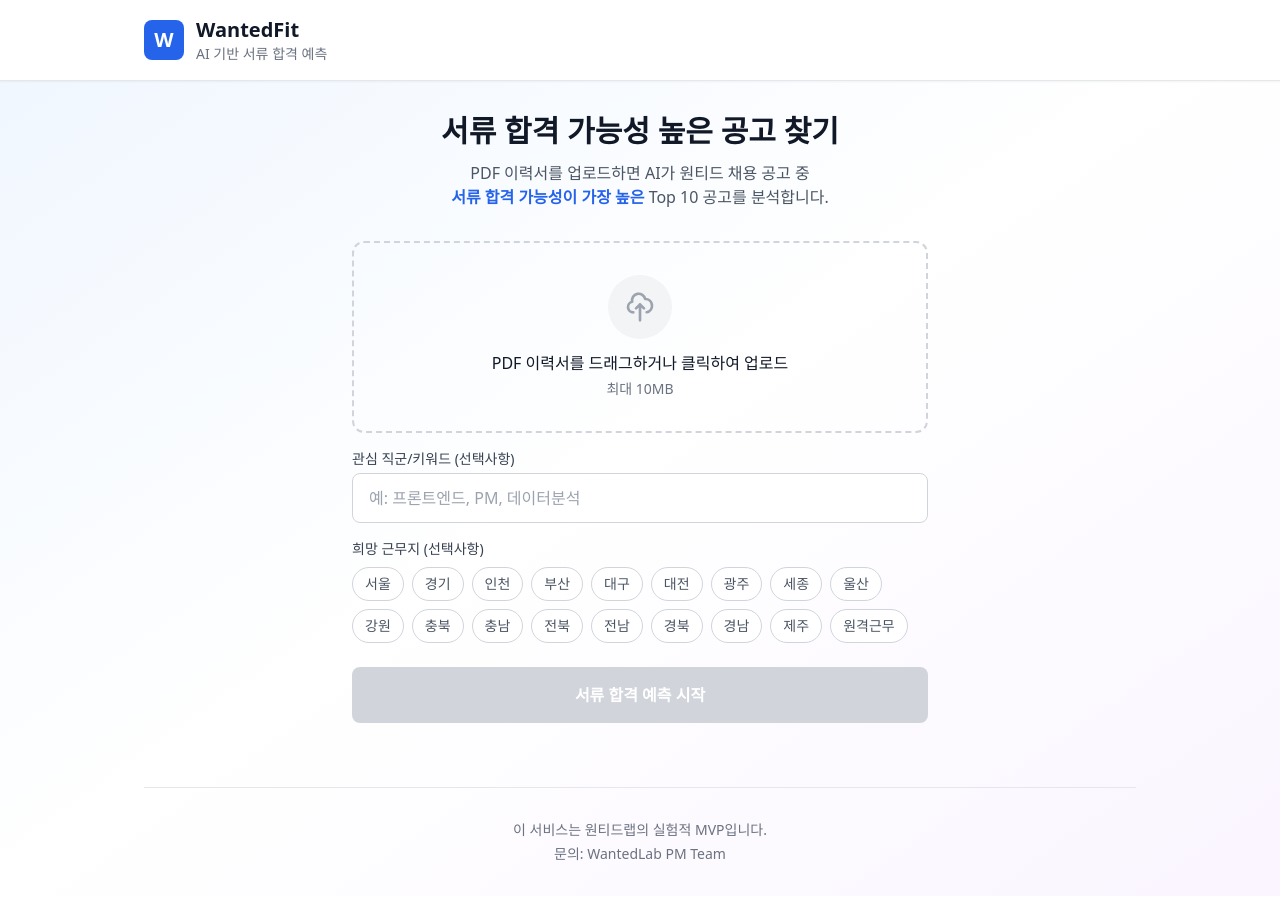
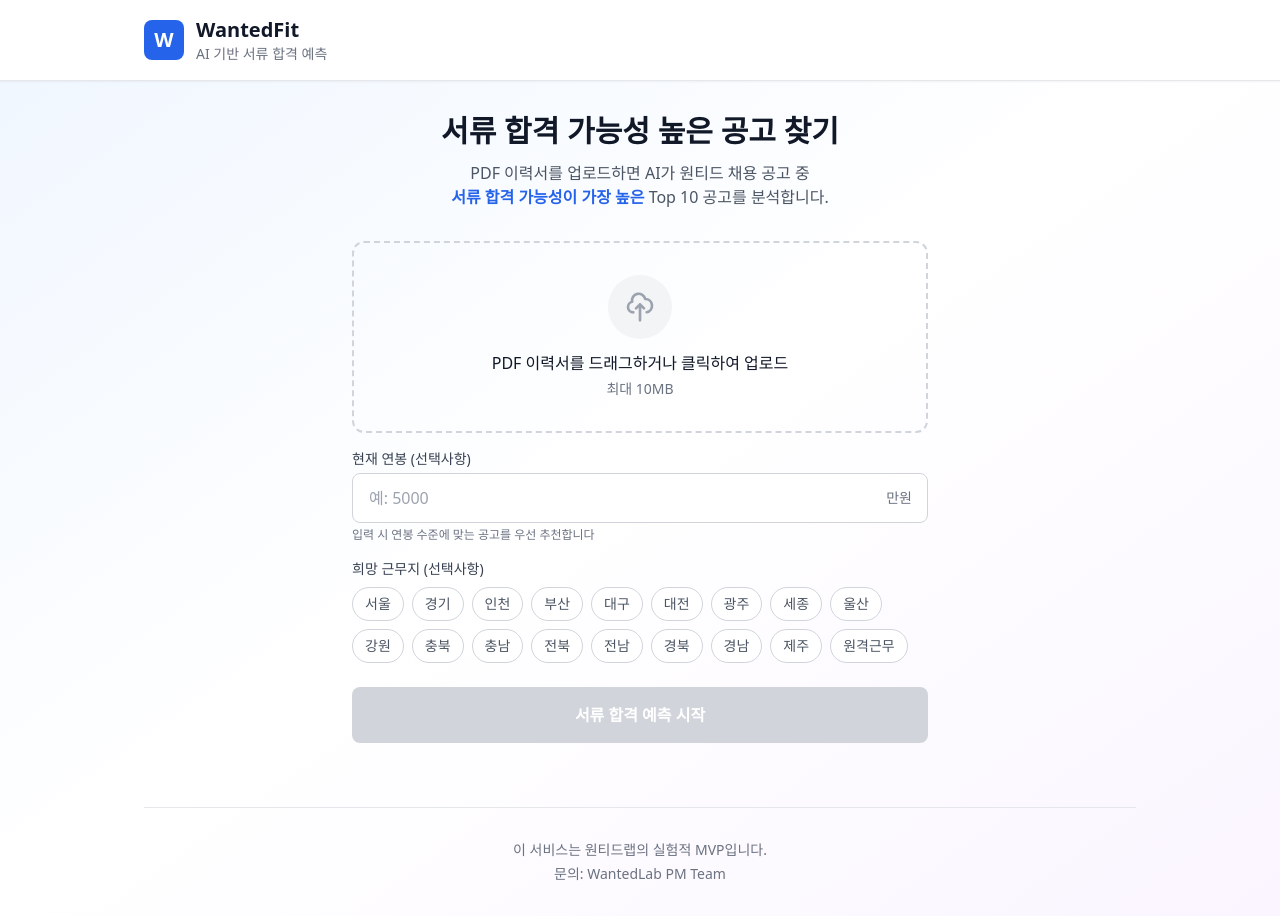
Before and after one commit to faloii/resumerecommend, a Next.js app: page / in a window 1280 px wide. Built offline with nearby package versions, Linux system fonts and the light colour scheme.

Commit message:
Feature: 키워드를 현재 연봉 입력으로 변경

```diff
--- a/src/app/page.tsx
+++ b/src/app/page.tsx
@@ -42,7 +42,7 @@ const LOADING_MESSAGES = [
 
 export default function Home() {
   const [file, setFile] = useState<File | null>(null);
-  const [keyword, setKeyword] = useState('');
+  const [currentSalary, setCurrentSalary] = useState<string>('');
   const [selectedLocations, setSelectedLocations] = useState<string[]>([]);
   const [loading, setLoading] = useState(false);
   const [loadingMessageIndex, setLoadingMessageIndex] = useState(0);
@@ -123,8 +123,8 @@ export default function Home() {
     try {
       const formData = new FormData();
       formData.append('resume', file);
-      if (keyword) {
-        formData.append('keyword', keyword);
+      if (currentSalary) {
+        formData.append('currentSalary', currentSalary);
       }
       if (selectedLocations.length > 0) {
         formData.append('preferredLocations', JSON.stringify(selectedLocations));
@@ -263,19 +263,23 @@ export default function Home() {
               )}
             </div>
 
-            {/* Keyword Input */}
+            {/* Current Salary Input */}
             <div className="mt-4">
-              <label htmlFor="keyword" className="block text-sm font-medium text-gray-700 mb-1">
-                관심 직군/키워드 (선택사항)
+              <label htmlFor="salary" className="block text-sm font-medium text-gray-700 mb-1">
+                현재 연봉 (선택사항)
               </label>
-              <input
-                id="keyword"
-                type="text"
-                value={keyword}
-                onChange={(e) => setKeyword(e.target.value)}
-                placeholder="예: 프론트엔드, PM, 데이터분석"
-                className="w-full px-4 py-3 border border-gray-300 rounded-lg focus:ring-2 focus:ring-blue-500 focus:border-blue-500 outline-none"
-              />
+              <div className="relative">
+                <input
+                  id="salary"
+                  type="number"
+                  value={currentSalary}
+                  onChange={(e) => setCurrentSalary(e.target.value)}
+                  placeholder="예: 5000"
+                  className="w-full px-4 py-3 border border-gray-300 rounded-lg focus:ring-2 focus:ring-blue-500 focus:border-blue-500 outline-none pr-12"
+                />
+                <span className="absolute right-4 top-1/2 -translate-y-1/2 text-gray-500 text-sm">만원</span>
+              </div>
+              <p className="mt-1 text-xs text-gray-500">입력 시 연봉 수준에 맞는 공고를 우선 추천합니다</p>
             </div>
 
             {/* Location Selection */}
@@ -359,7 +363,7 @@ export default function Home() {
                 onClick={() => {
                   setResults(null);
                   setFile(null);
-                  setKeyword('');
+                  setCurrentSalary('');
                   setSelectedLocations([]);
                 }}
                 className="px-4 py-2 text-blue-600 hover:bg-blue-50 rounded-lg transition-colors"
```
